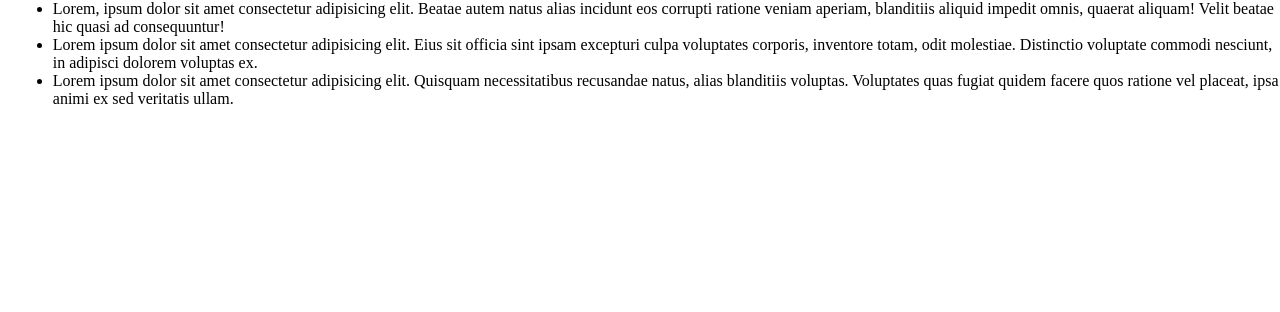
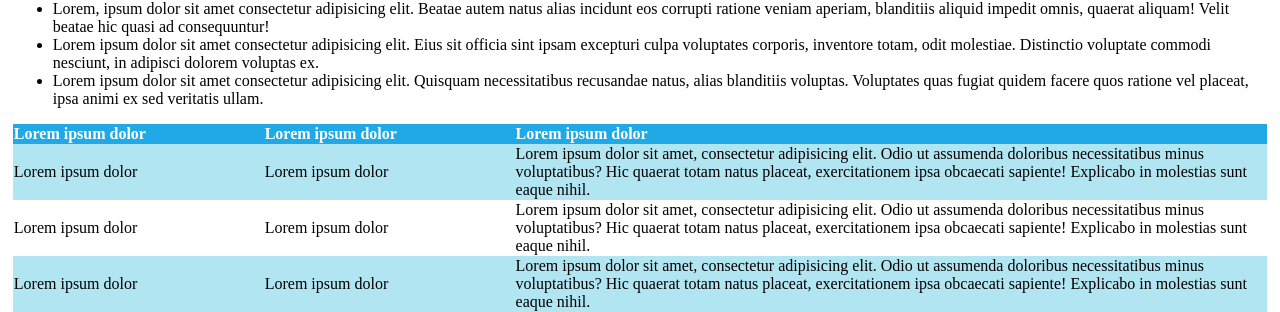
Before and after one commit to Alexx-Viv/html-css-booleaner, a plain HTML site: page index.html in a window 1280 px wide. Shown: the part 724-1036 px from the top of the page. Before the commit the page ends 848 px from the top, so only its background shows below. Drawn offline with Linux system fonts and the light colour scheme.

Commit message:
add table

```diff
--- a/css/style.css
+++ b/css/style.css
@@ -24,6 +24,7 @@ header {
 
 main {
   margin-left: 1%;
+  margin-right: 1%;
 }
 
 /* Titolo Articolo Inizio */
@@ -43,8 +44,24 @@ figcaption {
 /* Titolo Articolo Fine */
 
 /* Articolo Inizio */
-.evidenziato{
-    background-color: yellow;
+.evidenziato {
+  background-color: yellow;
 }
-
+table {
+  text-align: left;
+  border-collapse: collapse;
+}
+thead {
+  background-color: rgb(32, 169, 229);
+  color: white;
+}
+.speciale {
+  background-color: rgb(177, 229, 242);
+}
+.piccola_cella {
+  width: 20%;
+}
+.grande_cella {
+  width: 60%;
+}
 /* Articolo Fine */
--- a/index.html
+++ b/index.html
@@ -41,6 +41,7 @@
       </div>
       <!-- Foto Articolo Fine -->
 
+      <!-- Articolo Inizio -->
       <article>
         <p>
           Lorem ipsum dolor sit amet consectetur adipisicing elit. Ad recusandae
@@ -78,7 +79,49 @@
             animi ex sed veritatis ullam.
           </li>
         </ul>
+        <!-- Tabella Inizio -->
+        <table>
+          <thead>
+            <tr>
+              <th class="piccola_cella">Lorem ipsum dolor</th>
+              <th class="piccola_cella">Lorem ipsum dolor</th>
+              <th class="grande_cella">Lorem ipsum dolor</th>
+            </tr>
+          </thead>
 
+          <tr class="speciale">
+            <td>Lorem ipsum dolor</td>
+            <td>Lorem ipsum dolor</td>
+            <td>
+              Lorem ipsum dolor sit amet, consectetur adipisicing elit. Odio ut
+              assumenda doloribus necessitatibus minus voluptatibus? Hic quaerat
+              totam natus placeat, exercitationem ipsa obcaecati sapiente!
+              Explicabo in molestias sunt eaque nihil.
+            </td>
+          </tr>
+
+          <tr>
+            <td>Lorem ipsum dolor</td>
+            <td>Lorem ipsum dolor</td>
+            <td>
+              Lorem ipsum dolor sit amet, consectetur adipisicing elit. Odio ut
+              assumenda doloribus necessitatibus minus voluptatibus? Hic quaerat
+              totam natus placeat, exercitationem ipsa obcaecati sapiente!
+              Explicabo in molestias sunt eaque nihil.
+            </td>
+          </tr>
+
+          <tr class="speciale">
+            <td>Lorem ipsum dolor</td>
+            <td>Lorem ipsum dolor</td>
+            <td>
+              Lorem ipsum dolor sit amet, consectetur adipisicing elit. Odio ut
+              assumenda doloribus necessitatibus minus voluptatibus? Hic quaerat
+              totam natus placeat, exercitationem ipsa obcaecati sapiente!
+              Explicabo in molestias sunt eaque nihil.
+            </td>
+          </tr>
+        </table>
       </article>
     </main>
   </body>
```
